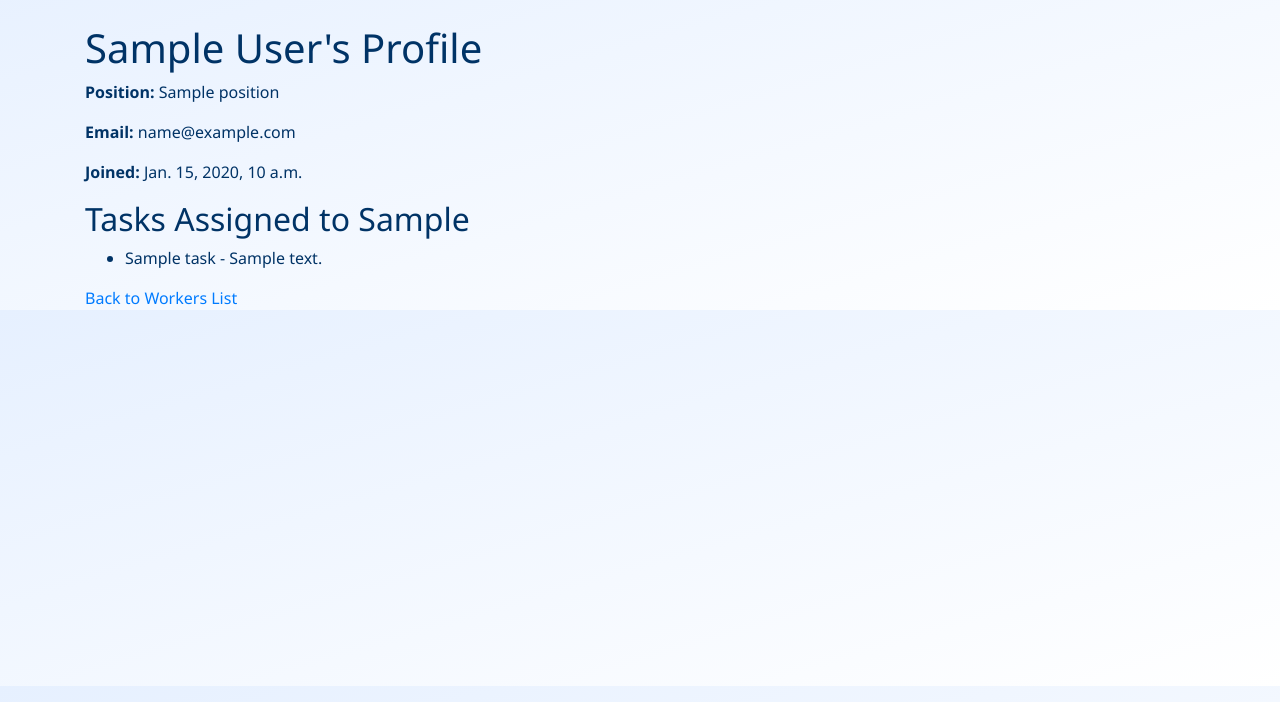
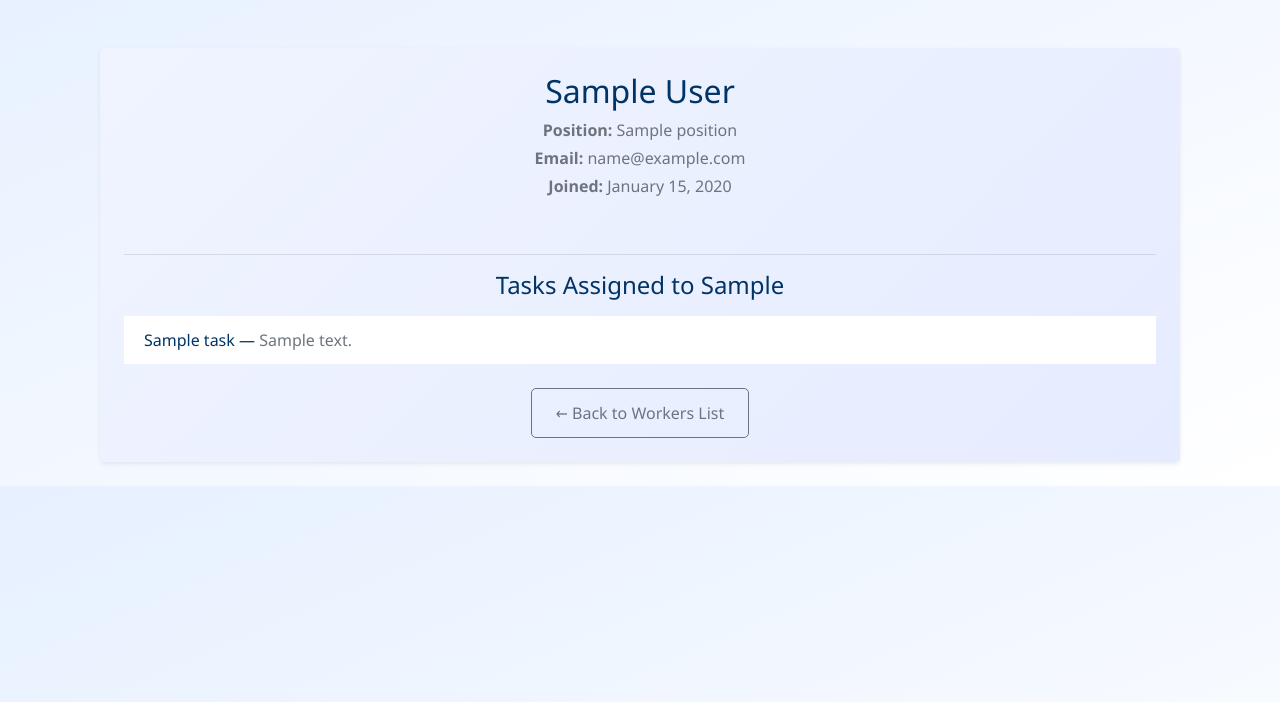
Before and after one commit to pewlay/synthtask, a Django app: page /manager/workers/1/ in a window 1280 px wide. Shown: the part 66-768 px from the top of the page. Run offline with Django 5.2, Linux system fonts and the light colour scheme; a user stored in the database is signed in; tables that the repository leaves empty hold one stand-in row (values such as "Sample post").

Commit message:
Update every worker page view

```diff
--- a/templates/manager/worker_detail.html
+++ b/templates/manager/worker_detail.html
@@ -1,19 +1,29 @@
 {% extends "base.html" %}
 
 {% block content %}
-  <h1>{{ worker.first_name }} {{ worker.last_name }}'s Profile</h1>
-  <p><strong>Position:</strong> {{ worker.position }}</p>
-  <p><strong>Email:</strong> {{ worker.email }}</p>
-  <p><strong>Joined:</strong> {{ worker.date_joined }}</p>
+  <div class="container mt-5">
+    <div class="card shadow-sm border-0 rounded-4 p-4" style="background: linear-gradient(135deg, #f0f4ff, #e6ecff);">
+      <div class="text-center mb-4">
+        <h2 class="fw-bold">{{ worker.first_name }} {{ worker.last_name }}</h2>
+        <p class="text-muted mb-1"><strong>Position:</strong> {{ worker.position }}</p>
+        <p class="text-muted mb-1"><strong>Email:</strong> {{ worker.email }}</p>
+        <p class="text-muted"><strong>Joined:</strong> {{ worker.date_joined|date:"F j, Y" }}</p>
+      </div>
 
-  <h2>Tasks Assigned to {{ worker.first_name }}</h2>
-  <ul>
-    {% for task in tasks %}
-      <li>{{ task.name }} - {{ task.description }}</li>
-    {% empty %}
-      <li>No tasks assigned</li>
-    {% endfor %}
-  </ul>
+      <hr>
 
-  <a href="{% url 'manager:worker-list' %}">Back to Workers List</a>
+      <h4 class="text-center mb-3">Tasks Assigned to {{ worker.first_name }}</h4>
+      <ul class="list-group list-group-flush">
+        {% for task in tasks %}
+          <li class="list-group-item">{{ task.name }} — <span class="text-muted">{{ task.description }}</span></li>
+        {% empty %}
+          <li class="list-group-item text-muted text-center">No tasks assigned</li>
+        {% endfor %}
+      </ul>
+
+      <div class="text-center mt-4">
+        <a href="{% url 'manager:worker-list' %}" class="btn btn-outline-secondary btn-sm">← Back to Workers List</a>
+      </div>
+    </div>
+  </div>
 {% endblock %}
```
